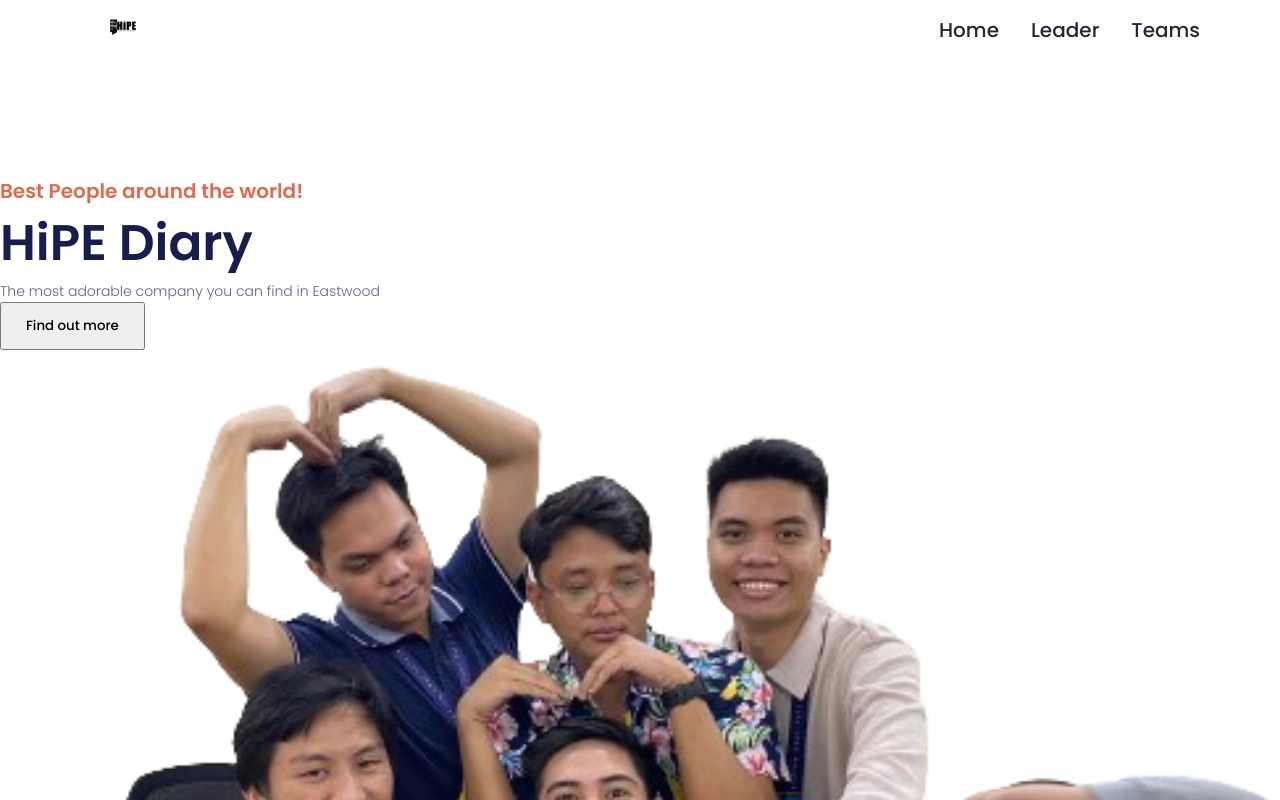
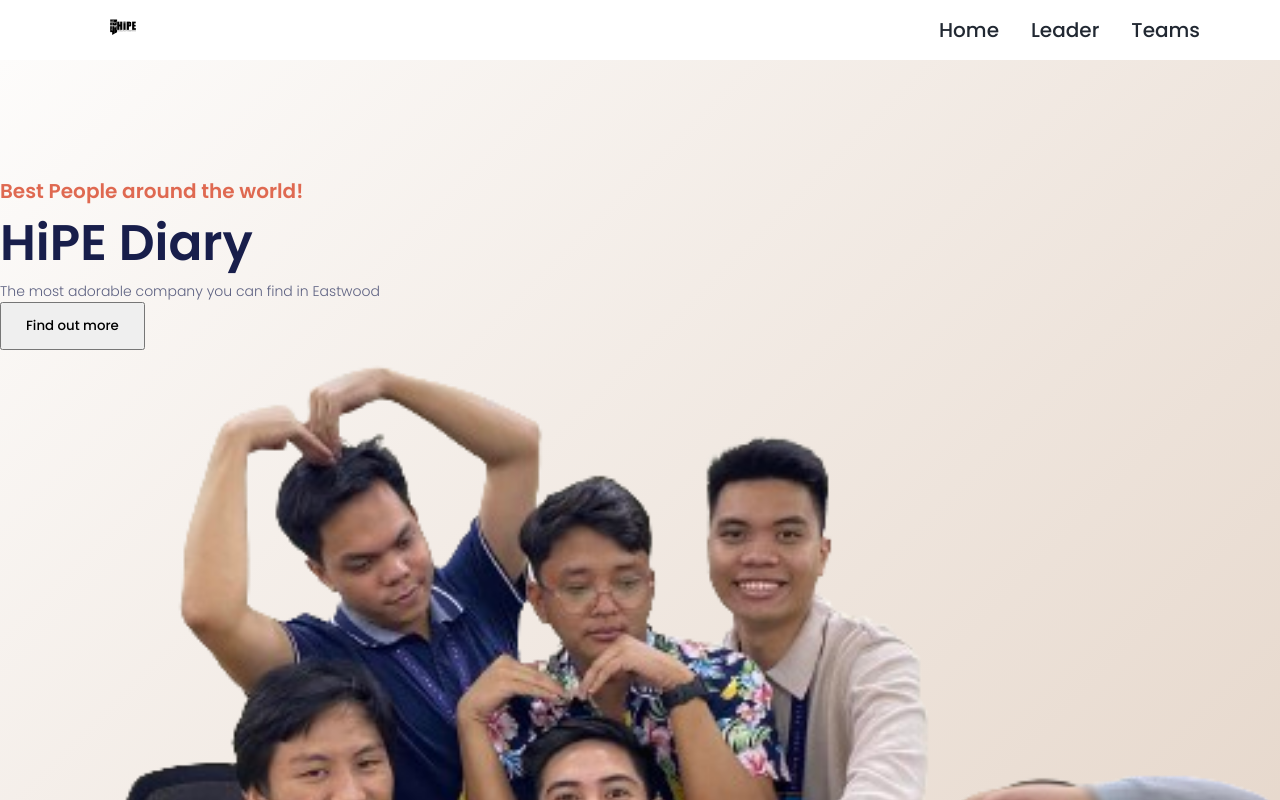
Before and after one commit to karl-jerico/React_Company_Fanpage, a React (Vite) app: page / in a window 1280 px wide. Shown: the top 800 px of the page. Built offline with nearby package versions, Linux system fonts and the light colour scheme; the HTML template or start-up script is replaced by a standard one.

Commit message:
fix folder structure

```diff
--- a/src/App.tsx
+++ b/src/App.tsx
@@ -1,13 +1,13 @@
 import './styles/App.scss'
 import Navbar from './layouts/Navbar'
-import Welcome from './sections/Welcome'
+import Home from './pages/Home'
 
 function App() {
 
   return (
     <>
       <Navbar />
-      <Welcome />
+      <Home />
     </>
   )
 }
--- /dev/null
+++ b/src/pages/Home.tsx
@@ -0,0 +1,11 @@
+import Welcome from "../sections/Welcome"
+
+const Home = () => {
+  return (
+    <div className="p-home">
+        <Welcome />
+    </div>
+  )
+}
+
+export default Home
--- a/src/styles/App.scss
+++ b/src/styles/App.scss
@@ -6,3 +6,4 @@
 @import './components';
 @import './layouts';
 @import './sections';
+@import './pages/'
--- /dev/null
+++ b/src/styles/pages/_index.scss
@@ -0,0 +1 @@
+@import './home.scss'
--- /dev/null
+++ b/src/styles/pages/home.scss
@@ -0,0 +1,4 @@
+.p-home {
+    background: linear-gradient(135deg, #fdfcfb 0%, #e2d1c3 100%);
+    @apply max-w-[1440px] mx-auto pt-24
+}
--- a/src/styles/sections/welcome.scss
+++ b/src/styles/sections/welcome.scss
@@ -1,5 +1,5 @@
 .welcome {
-  @apply flex-center md:flex-row flex-col gap-2 relative max-w-[1440px] mx-auto pt-24;
+  @apply flex-center md:flex-row flex-col gap-2 relative;
 
   &__left {
     @apply flex-1 padding-x;
```
